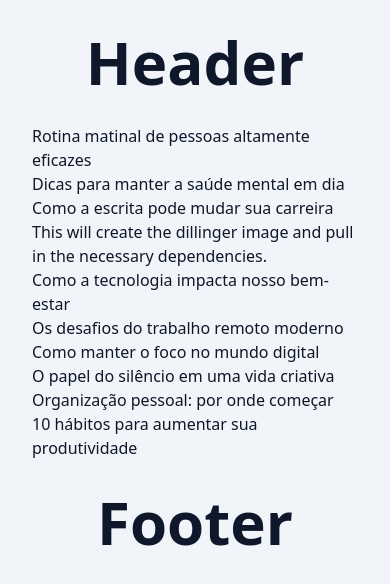
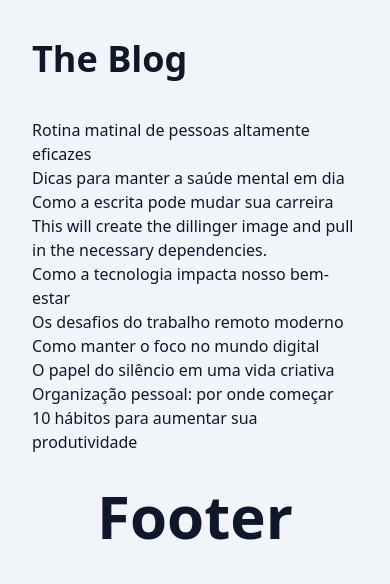
Before and after one commit to GuilhermePereiraRamalho/the-blog-next-react-course, a Next.js app: page / in a window 390 px wide. Shown: the top 584 px of the page. Built offline with nearby package versions, Linux system fonts and the light colour scheme.

Commit message:
Implement Header component with mobile-first Tailwind CSS breakpoints

```diff
--- a/src/app/page.tsx
+++ b/src/app/page.tsx
@@ -1,4 +1,5 @@
 import { Container } from "@/components/Container";
+import { Header } from "@/components/Header";
 import { PostsList } from "@/components/PostsList";
 import { SpinLoader } from "@/components/SpinLoader";
 import { Suspense } from "react";
@@ -6,7 +7,7 @@ import { Suspense } from "react";
 export default async function HomePage() {
   return (
     <Container>
-      <header className="text-6xl font-bold text-center py-8">Header</header>
+      <Header />
 
       <Suspense fallback={<SpinLoader />}>
         <PostsList />
--- a/src/components/Header/index.tsx
+++ b/src/components/Header/index.tsx
@@ -1,20 +1,17 @@
-'use client';
-
 import clsx from "clsx";
 
 export function Header() {
-  console.log("HEADER")
+  console.log("HEADER");
   return (
-    <h1
-      className={clsx(
-        "text-xl font-bold text-blue-500 hover:text-blue-50 hover:bg-blue-500 transition duration-1000",
-      )}
-      onClick={() => alert(123)}
-    >
-      Lorem ipsum dolor sit amet consectetur adipisicing elit. Ratione, optio
-      aperiam sequi ipsa asperiores tempore earum velit harum molestias
-      deserunt dignissimos odit! Voluptatem assumenda consequatur corrupti
-      ratione reiciendis voluptates ipsa!
-    </h1>
-  )
+    <header>
+      <h1 className={clsx(
+        "text-4xl/normal font-extrabold py-8",
+        "sm:text-5xl/normal sm:py-10",
+        "md:text-6xl/normal md:py-11",
+        "lg:text-7xl/normal lg:py-12",
+      )}>
+        <a href="#">The Blog</a>
+      </h1>
+    </header>
+  );
 }
```
